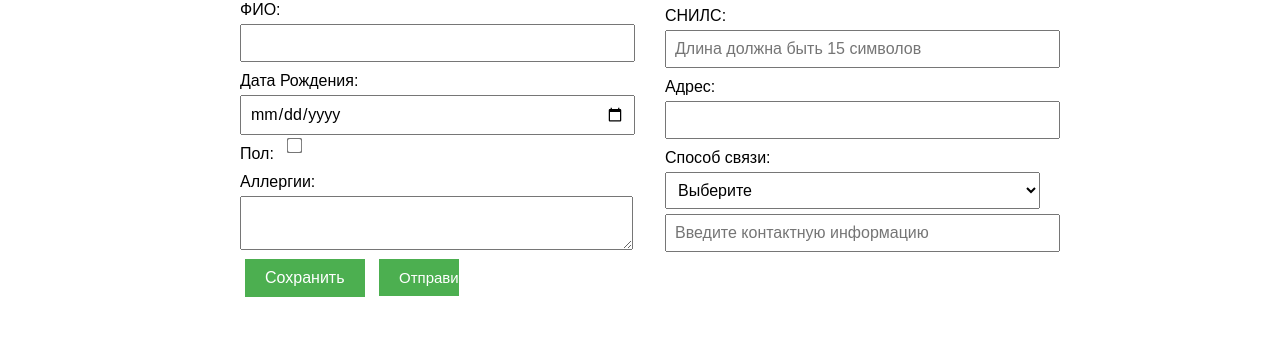
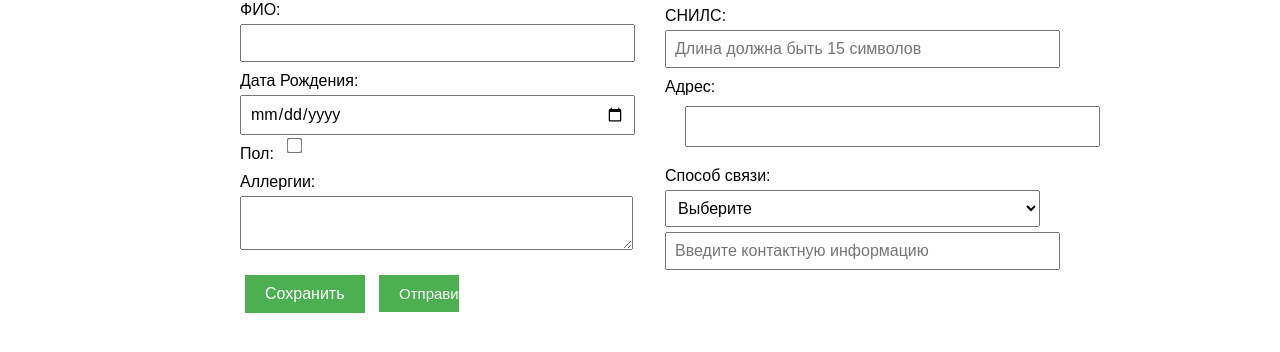
Before and after one commit to KachesovS/TestForm, a plain HTML site: page index.html in a window 1280 px wide. Shown: the part 162-514 px from the top of the page. Drawn offline with Linux system fonts and the light colour scheme.

Commit message:
Update styles.css

```diff
--- a/styles.css
+++ b/styles.css
@@ -130,3 +130,11 @@ label[for="gender"] {
     flex-direction: column;
     align-items: center;
 }
+#address {
+    width: calc(100% + 40px); /
+    padding: 10px 15px;
+    font-size: 18px;
+    min-height: 40px;
+    margin: 10px 20px;
+    box-sizing: border-box;
+}
```
